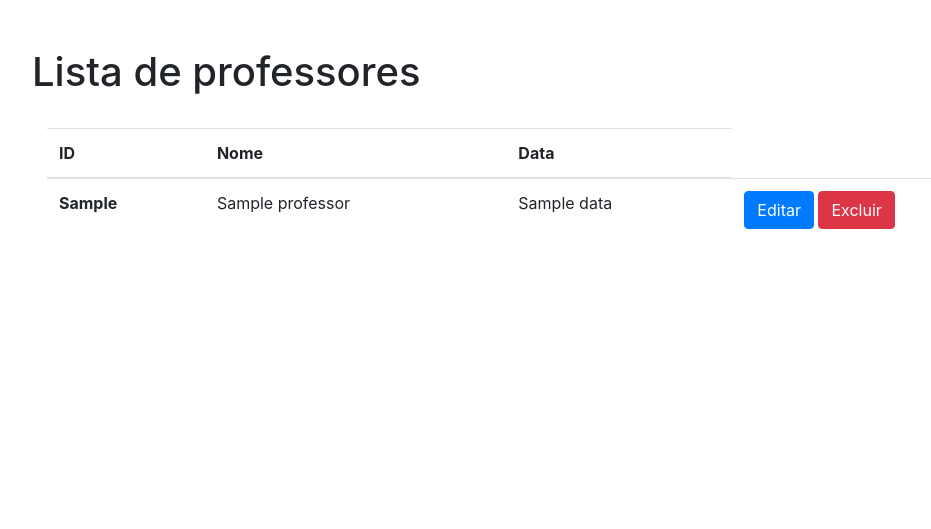
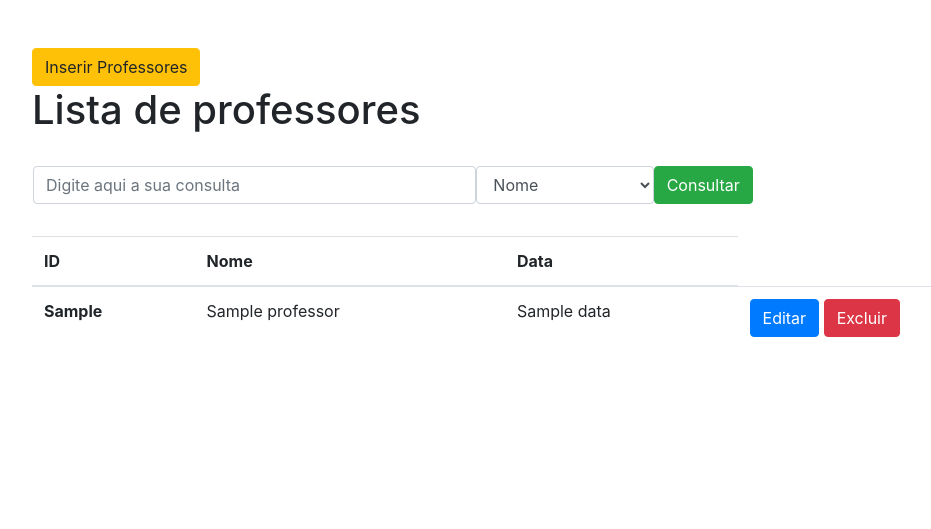
Before and after one commit to luanaAlm/cadastro-django, a Django app: template apps/professores/templates/listar_professores.html in a window 1280 px wide. Shown: the part 56-585 px from the top of the page, without its empty margins (83-1014 px from the left). Run offline with Django 3.2, Linux system fonts and the light colour scheme; the template is opened without the code that fills it: most values are stand-ins (such as "Sample title", 1, 10 or a date in 2020); some libraries are stand-ins or nearby versions.

Commit message:
Alterações em Alunos e Professores

```diff
--- a/apps/alunos/models.py
+++ b/apps/alunos/models.py
@@ -4,8 +4,8 @@ from django.db import models
 from  apps.turmas.models import Turma
 class Aluno(models.Model):
     ID_Aluno = models.AutoField(primary_key=True)
+    turma = models.ForeignKey(Turma, on_delete=models.CASCADE)
     nome = models.CharField(max_length=45)
-    turma = models.ForeignKey(Turma, on_delete=models.CASCADE)
 
     def __str__(self):
         return self.nome
--- a/apps/alunos/views.py
+++ b/apps/alunos/views.py
@@ -5,11 +5,6 @@ from .models import Aluno
 from .form import AlunoForm
 
 from django.views.decorators.csrf import csrf_protect
-
-#views Alunos
-#@login_required
-#def homeAlunos(request):
-#    return render(request, 'home_alunos.html')
 
 @login_required
 def listarAlunos(request):
@@ -53,6 +48,7 @@ def deleteAluno(request, ID_Aluno):
     else:
         return render(request, 'delete_alunos.html', {'aluno':aluno})
 
+@login_required
 @csrf_protect
 def consulta(request):
 	consulta = request.POST.get('consulta')
--- a/apps/core/templates/core/index.html
+++ b/apps/core/templates/core/index.html
@@ -12,7 +12,7 @@
                 <a href="{% url 'listar_alunos' %}">Alunos</a>
             </div>
             <div class="col-sm">
-                <a href="{% url 'home_professores' %}">Professores</a>
+                <a href="{% url 'listar_professores' %}">Professores</a>
             </div>
             <div class="col-sm">
                 <a href="">Salas</a>
--- a/apps/professores/templates/listar_professores.html
+++ b/apps/professores/templates/listar_professores.html
@@ -1,9 +1,23 @@
 {% extends 'base.html' %}
 {% block main %}
 {% csrf_token %}
+<a type="button" class="btn btn-warning" href="{% url 'criar_professores' %}">Inserir Professores</a>
 <h1>Lista de professores</h1>
 <br>
-<div class="col-sm-12">
+<form action="consulta/" method="POST" name="consulta" class="ml-3">{% csrf_token %}
+    <div class="form-group">
+        <div class="row">
+            <input type="text" class="form-control col-md-5" name="consulta"
+            placeholder="Digite aqui a sua consulta">
+            <select class="form-control col-md-2" name="campo">
+                <option value="nome">Nome</option>
+            </select>
+            <button type="submit" class="btn btn-success">Consultar</button>
+        </div>
+    </div>
+</form>
+<div style="overflow-y: scroll; height: 310px; width: 100%;" align="center">
+    <table class="table">
         <table class="table table-hover">
             <thead>
                 <tr>
@@ -27,13 +41,4 @@
         </tbody>
     </table>
 </div>
-<!--<ul>
-    {% for aluno in alunos %}
-        <li> {{ aluno.nome }}</li>
-        <li> {{ aluno.turma }}</li>
-        <a type="button" class="btn btn-primary" href="{% url 'update_aluno' aluno.ID_Aluno %}">Editar</a>
-        <a type="button" class="btn btn-danger" href="{% url 'delete_aluno' aluno.ID_Aluno %}">Excluir</a>
-        <hr>
-    {% endfor %}
-    </ul>-->
 {% endblock %}
--- a/apps/professores/urls.py
+++ b/apps/professores/urls.py
@@ -1,13 +1,13 @@
 from django.urls import path
-from .views import homeProfessores, listarProfessores, criarProfessor, professorNovo, updateProfessor, deleteProfessor
+from .views import listarProfessores, criarProfessor, professorNovo, updateProfessor, deleteProfessor, consulta
 
 
 #urls Professores
 urlpatterns = [
-    path('',homeProfessores, name='home_professores'),
     path('listar_professores',listarProfessores, name='listar_professores'),
     path('criar_professores',criarProfessor, name='criar_professores'),
     path('novo_professor',professorNovo, name='novo_professor'),
     path('^update_professor/(?P<ID_Professor>\d+)/$', updateProfessor, name='update_professor'),
     path('^delete_professor/(?P<ID_Professor>\d+)/$', deleteProfessor, name='delete_professor'),
+    path('consulta/', consulta, name='consulta'),
 ]
--- a/templates/base.html
+++ b/templates/base.html
@@ -49,10 +49,8 @@
                             Professores
                         </a>
                         <div class="dropdown-menu" aria-labelledby="navbarDropdown">
-                            <a class="dropdown-item" href="{% url 'listar_professores' %}">Lista de Professores</a>
+                            <a class="dropdown-item" href="{% url 'listar_professores' %}">Professores</a>
                             <a class="dropdown-item" href="{% url 'criar_professores' %}">Novos Professores</a>
-                            <div class="dropdown-divider"></div>
-                            <a class="dropdown-item" href="{% url 'home_professores' %}">Professores</a>
                         </div>
                     </li>
                     <!--Turma-->
```
Also changed, not shown: apps/alunos/templates/listar_alunos.html (+0 -28 lines), apps/professores/templates/home_professores.html (deleted, +0 -7 lines), apps/professores/views.py (+12 -4 lines). Lines whose indentation alone changed are shown as unchanged.
